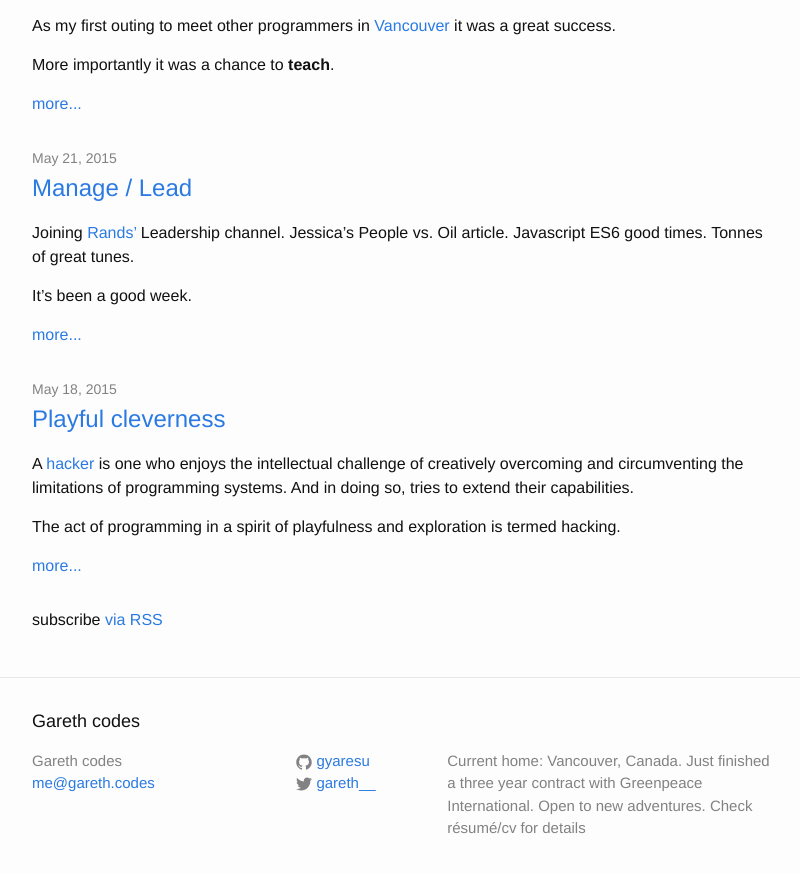
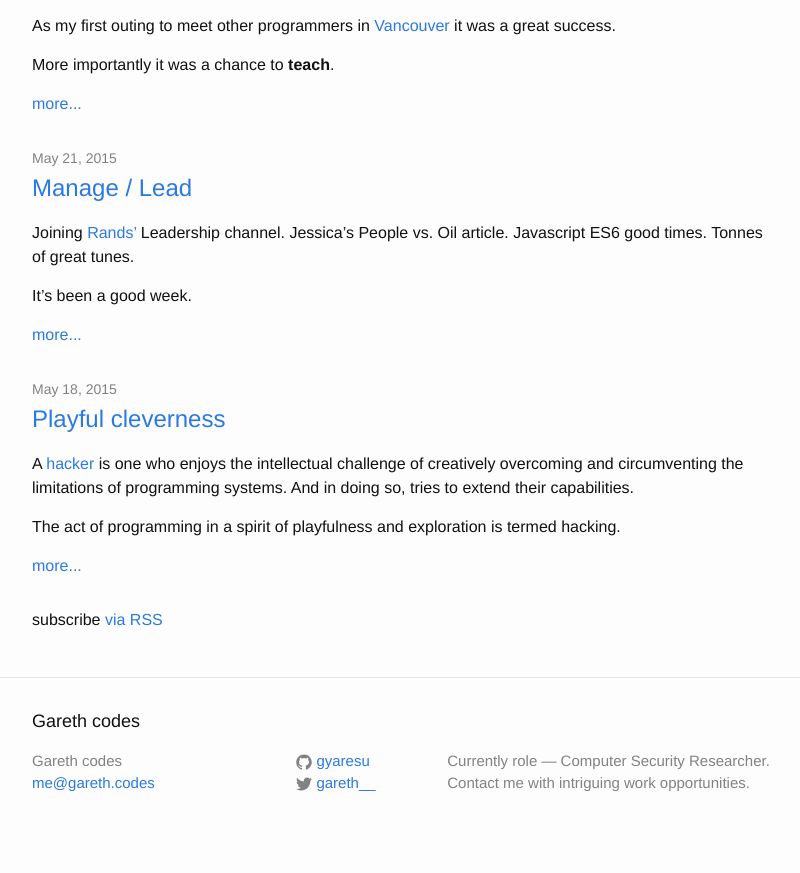
Before and after one commit to gyaresu/gareth.codes, a Jekyll site: the page built from index.html, in a window 1280 px wide and 900 px high, scrolled down 3023 px. Shown: the top 873 px of the window, without its empty margins (238-1038 px from the left). Built offline with Jekyll 4.4.1, drawn with Linux system fonts in a browser that asks for light colours; comment, search, counter and statistics services are not loaded.

Commit message:
footer edit

```diff
--- a/_config.yml
+++ b/_config.yml
@@ -2,9 +2,8 @@
 title: Gareth codes
 email: me@gareth.codes
 description: > # this means to ignore newlines until "baseurl:"
-  Current home: Vancouver, Canada.
-  Just finished a three year contract with Greenpeace International.
-  Open to new adventures. Check résumé/cv for details
+  Currently role — Computer Security Researcher.
+  Contact me with intriguing work opportunities.
 baseurl: "" # the subpath of your site, e.g. /blog/
 url: "http://gareth.codes" # the base hostname & protocol for your site
 twitter_username: gareth__
```
